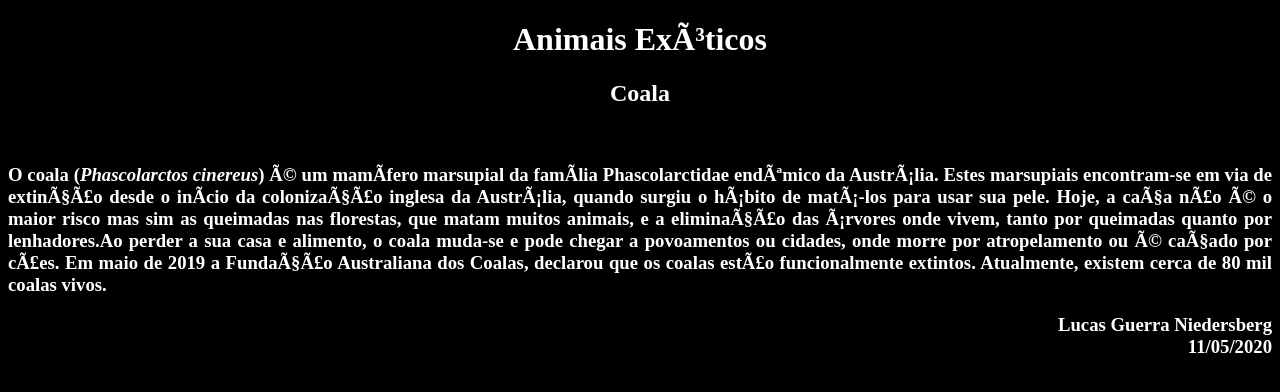
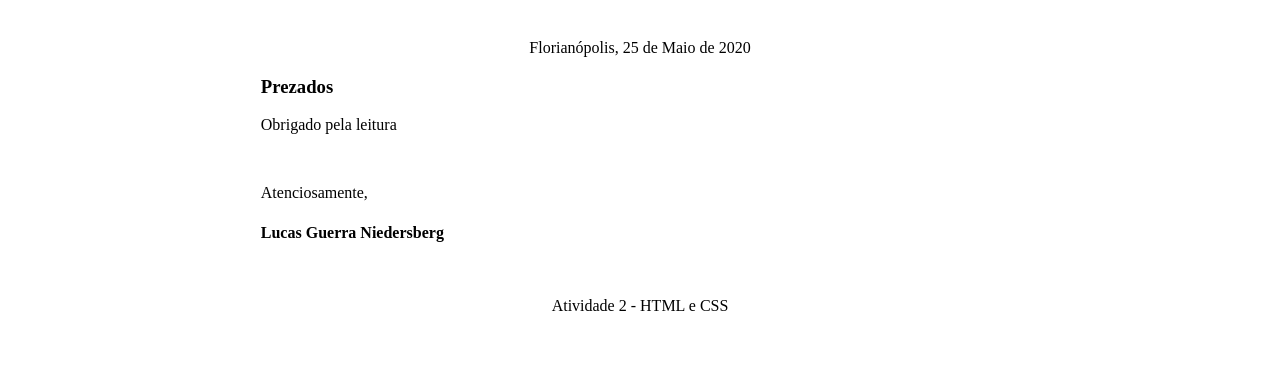
Before and after one commit to Guerra27/guerra27.github.io, a plain HTML site: page index.html in a window 1280 px wide. Drawn offline with Linux system fonts and the light colour scheme.

Commit message:
Add files via upload

```diff
--- a/index.html
+++ b/index.html
@@ -1,38 +1,30 @@
 <!DOCTYPE html>
 <html lang="pt-br">
-
-	<head>
-                <meta charset= “utf-8”>
-		<title>Animais Exóticos</title>
-
-	</head>
-
-	<body style="background-color: black; color: white">
-        <div id="interface">
-		<header id="cabecalho">
-		<hgroup>
-		<h1 style="text-align: center">Animais Exóticos</h1>
-        <h2 style="text-align: center">Coala</h2>
-        </hgroup>
-        </header>
-
-                    <div style="text-align: center">
-
-                    <img src="C:\Users\Leia\Desktop\download.jpg" alt="" title="Coalas no seu habitat natural" />
-                    </div>
-
-                <article> <p>
-				          <h3 style="text-align: justify; text indent: 50px">O coala (<em>Phascolarctos cinereus</em>) é um mamífero marsupial da família Phascolarctidae endêmico da Austrália. Estes marsupiais encontram-se em via de extinção desde o início da colonização inglesa da Austrália, quando surgiu o hábito de matá-los para usar sua pele. Hoje, a caça não é o maior risco mas sim as queimadas nas florestas, que matam muitos animais, e a eliminação das árvores onde vivem, tanto por queimadas quanto por lenhadores.Ao perder a sua casa e alimento, o coala muda-se e pode chegar a povoamentos ou cidades, onde morre por atropelamento ou é caçado por cães. Em maio de 2019 a Fundação Australiana dos Coalas, declarou que os coalas estão funcionalmente extintos. Atualmente, existem cerca de 80 mil coalas vivos.
-                          </h3>
-						  </p>
-		</article>
-
-                <footer>
-				<h3 style="text-align: right">
-				Lucas Guerra Niedersberg<br />
-                        11/05/2020
-			    </h3>
-                </footer>
-         </div>
-	</body>
+  <head>
+    <meta charset="utf-8">
+    <meta name="viewport">
+    <link rel="stylesheet" href="style.css" media="screen" />
+  </head>
+  <body>
+    <div class="content">
+      <div class="data">
+        <p>Florianópolis, 25 de Maio de 2020</p>
+      </div>
+      <div class="title">
+        <h3>Prezados</h3>
+      </div>
+      <div class="text">
+        <p>Obrigado pela leitura</p>
+      </div>
+      </br>
+      <div class="card">
+        <p>Atenciosamente,</p>
+        <h4>Lucas Guerra Niedersberg</h4>
+      </div>
+      </br>
+      <div class="footer">
+        <p>Atividade 2 - HTML e CSS</p>
+      </div>
+    </div>
+  </body>
 </html>
--- /dev/null
+++ b/style.css
@@ -0,0 +1,24 @@
+/* */
+
+.content {
+  padding: 15px 20%;
+}
+
+.data {
+  text-align: center;
+}
+
+.title {
+  text-align: left;
+}
+
+.text {
+  text-align: justify;
+}
+.card {
+  text-align: left;
+}
+
+.footer {
+  text-align: center;
+}
```
